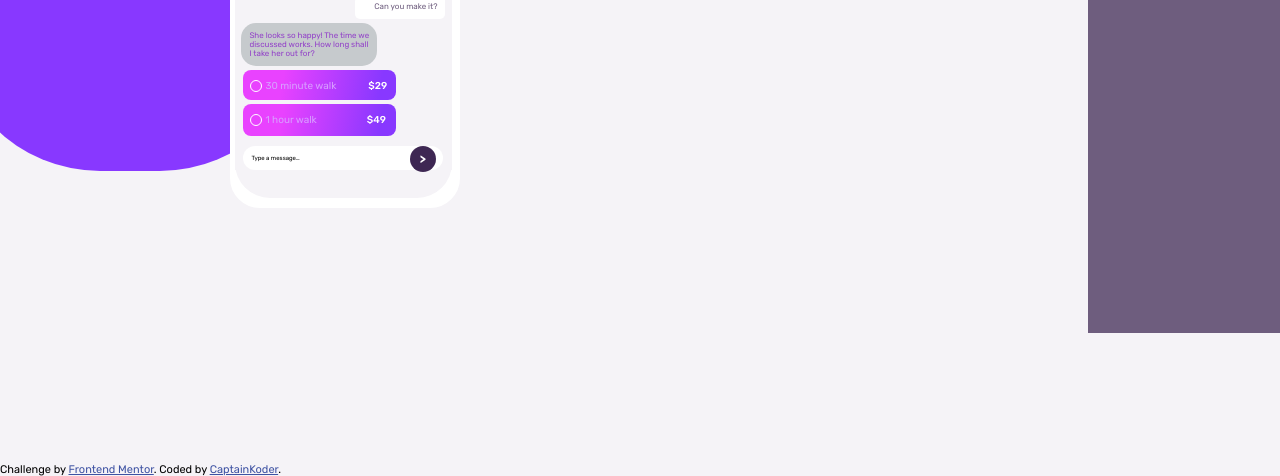
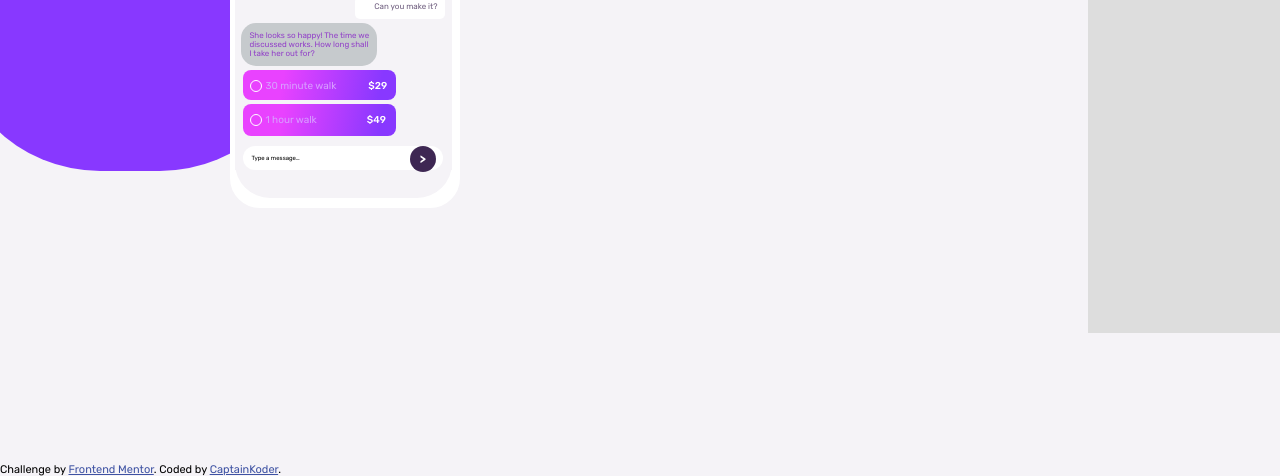
Before and after one commit to captainplanto/Chat-App-Illustration, a plain HTML site: page index.html in a window 1280 px wide. Shown: the part 329-805 px from the top of the page. Drawn offline with Linux system fonts and the light colour scheme.

Commit message:
Update style.css

```diff
--- a/style.css
+++ b/style.css
@@ -18,7 +18,7 @@
 }
 
 .gradientB{
-    background-color:  hsl(271, 15%, 43%);
+    background-color:  #dddddd;
     width:  300px;
     height: 560px;
     margin-left: 85%;
```
